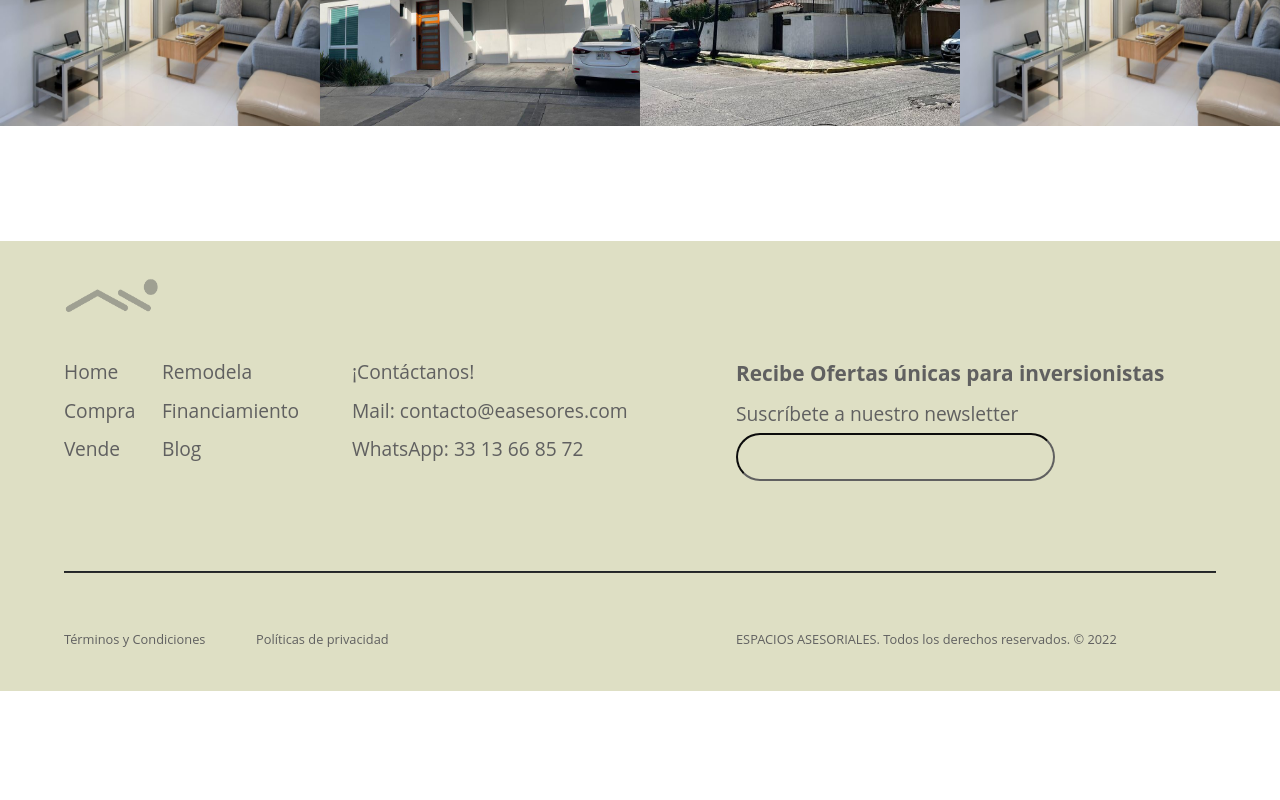
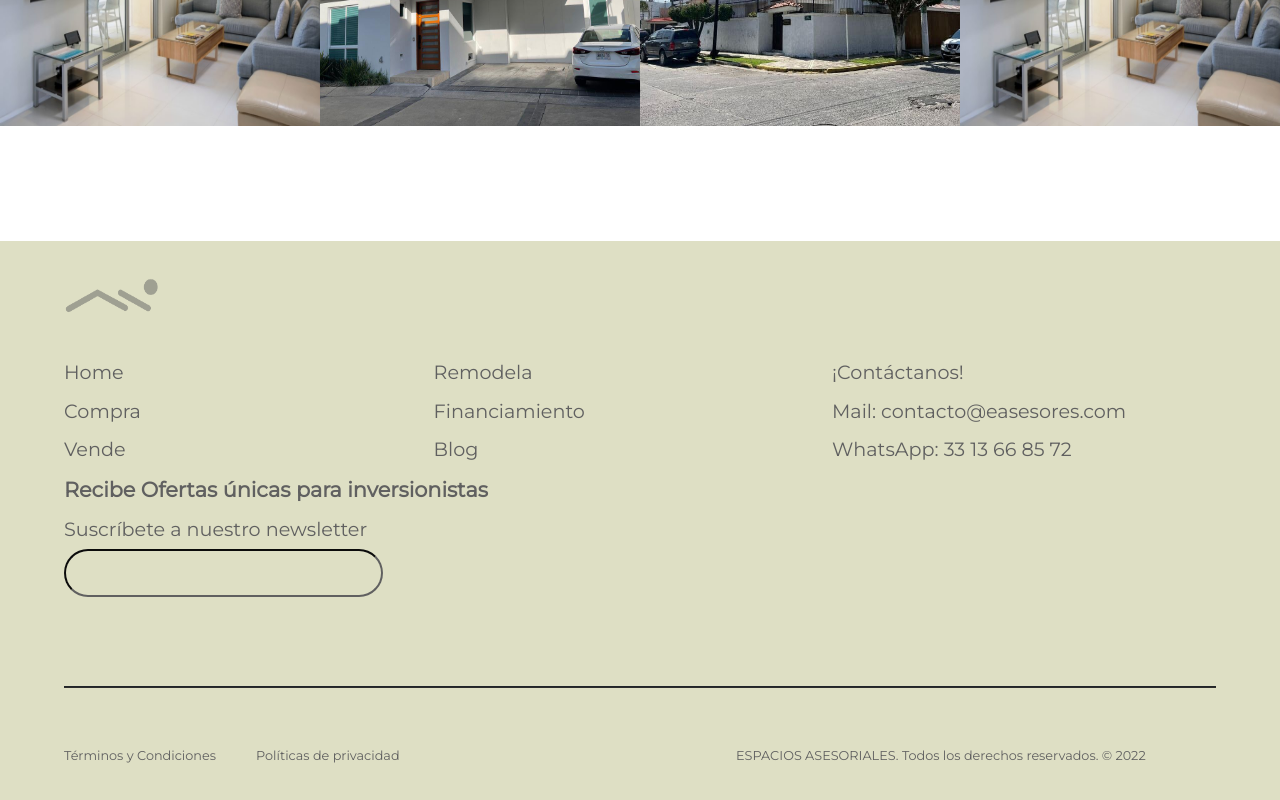
Before and after one commit to gamboamartin/easesores-web, an Angular app: page / in a window 1280 px wide. Shown: the part 4135-4935 px from the top of the page. Before the commit the page ends 4826 px from the top, so only its background shows below. Built offline with nearby package versions, Linux system fonts and the light colour scheme.

Commit message:
Se ajusta fuente en seccion Footer

```diff
--- a/src/app/components/footer/footer.component.css
+++ b/src/app/components/footer/footer.component.css
@@ -18,7 +18,6 @@
 
 .font-70{
   color: #606060;
-  font-family: 'Open Sans', sans-serif;
   line-height: 2;
   font-size: 1.6vh;
 }
@@ -64,7 +63,6 @@
 
 .p2-footer-b5{
   color: #606060;
-  font-family: 'Open Sans', sans-serif;
   line-height: 2;
   font-size: 2.4vh;
 }
--- a/src/app/components/footer/footer.component.html
+++ b/src/app/components/footer/footer.component.html
@@ -9,23 +9,23 @@
   </div>
   <div class="div2-b5 row">
     <div class="col">
-      <p class="p2-footer-b5"> <a class="link-footer" routerLink="">Home</a></p>
-      <p class="p2-footer-b5"> <a class="link-footer" routerLink="/compra">Compra</a></p>
-      <p class="p2-footer-b5"> <a class="link-footer" routerLink="/vende">Vende</a></p>
+      <p class="p2-footer-b5 Montserrat"> <a class="link-footer" routerLink="">Home</a></p>
+      <p class="p2-footer-b5 Montserrat"> <a class="link-footer" routerLink="/compra">Compra</a></p>
+      <p class="p2-footer-b5 Montserrat"> <a class="link-footer" routerLink="/vende">Vende</a></p>
     </div>
     <div class="col">
-      <p class="p2-footer-b5"><a class="link-footer" routerLink="/remodela">Remodela</a></p>
-      <p class="p2-footer-b5"><a class="link-footer" routerLink="/financiamiento">Financiamiento</a></p>
-      <p class="p2-footer-b5"><a class="link-footer" routerLink="/blog">Blog</a></p>
+      <p class="p2-footer-b5 Montserrat"><a class="link-footer" routerLink="/remodela">Remodela</a></p>
+      <p class="p2-footer-b5 Montserrat"><a class="link-footer" routerLink="/financiamiento">Financiamiento</a></p>
+      <p class="p2-footer-b5 Montserrat"><a class="link-footer" routerLink="/blog">Blog</a></p>
     </div>
     <div class="col-4 col-footer-12 margin-left">
-      <p class="p2-footer-b5">¡Contáctanos!</p>
-      <p class="p2-footer-b5"><a class="link-footer" href="mailto:contacto@easesores.com">Mail: contacto@easesores.com</a></p>
-      <p class="p2-footer-b5"><a class="link-footer" href="https://wa.me/+523313668572">WhatsApp: 33 13 66 85 72</a></p>
+      <p class="p2-footer-b5 Montserrat">¡Contáctanos!</p>
+      <p class="p2-footer-b5 Montserrat"><a class="link-footer" href="mailto:contacto@easesores.com">Mail: contacto@easesores.com</a></p>
+      <p class="p2-footer-b5 Montserrat"><a class="link-footer" href="https://wa.me/+523313668572">WhatsApp: 33 13 66 85 72</a></p>
     </div>
     <div class="col-5 col-footer-12">
-      <p class="p2-footer-b5 p3-footer-b5">Recibe Ofertas únicas para inversionistas</p>
-      <p class="p2-footer-b5">Suscríbete a nuestro newsletter</p>
+      <p class="p2-footer-b5 Montserrat p3-footer-b5">Recibe Ofertas únicas para inversionistas</p>
+      <p class="p2-footer-b5 Montserrat">Suscríbete a nuestro newsletter</p>
       <input class="input-footer" type="text">
     </div>
   </div>
@@ -33,9 +33,9 @@
   <hr class="hr-footer-b5">
 
   <div class="div3-b5 row">
-    <div class="col-2 col-footer-6"><p class="font-70">Términos y Condiciones</p></div>
-    <div class="col-5 col-footer-6"><p class="font-70">Políticas de privacidad</p></div>
-    <div class="col col-footer-12"><p class="font-70">ESPACIOS ASESORIALES. Todos los derechos reservados. © 2022</p></div>
+    <div class="col-2 col-footer-6"><p class="font-70 Montserrat">Términos y Condiciones</p></div>
+    <div class="col-5 col-footer-6"><p class="font-70 Montserrat">Políticas de privacidad</p></div>
+    <div class="col col-footer-12"><p class="font-70 Montserrat">ESPACIOS ASESORIALES. Todos los derechos reservados. © 2022</p></div>
   </div>
 
 </div>
```
